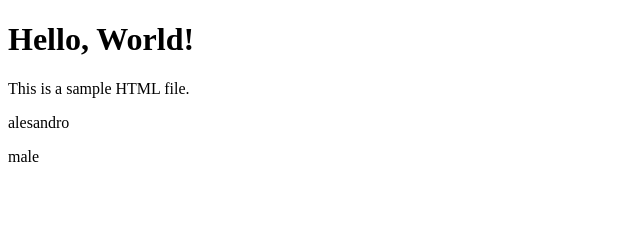
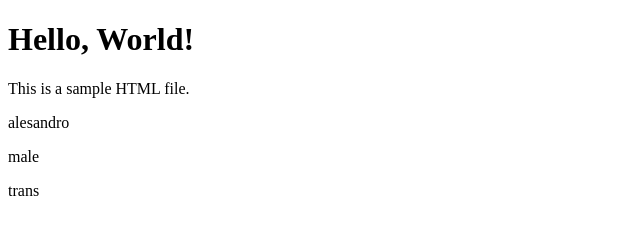
Before and after one commit to Sandro-Hobayan/sample, a plain HTML site: page index.html in a window 1280 px wide. Shown: the full height of the page, 0-640 px from the left. Drawn offline with Linux system fonts and the light colour scheme.

Commit message:
Pangatlong ayos

```diff
--- a/index.html
+++ b/index.html
@@ -16,6 +16,7 @@
 
 
     <p>male</p>
+    <p>trans</p>
 
   </div>
 
```
